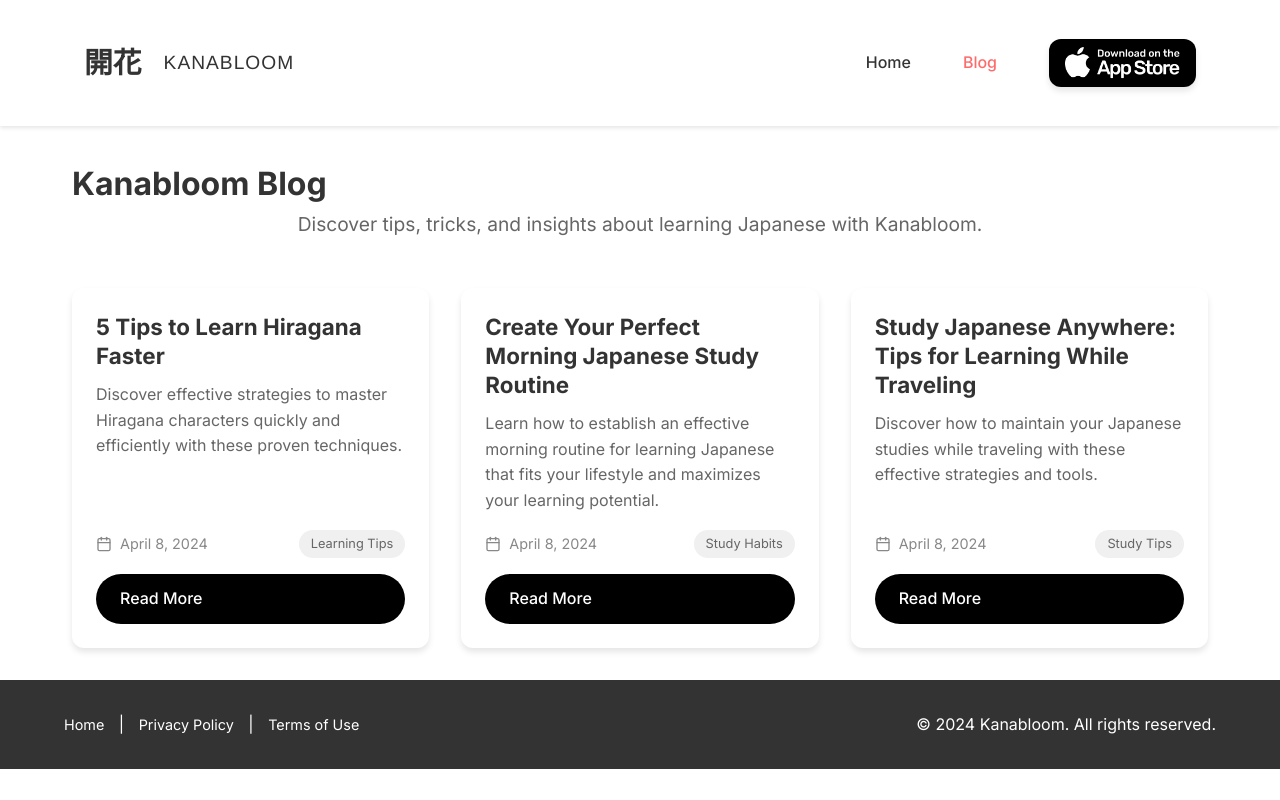
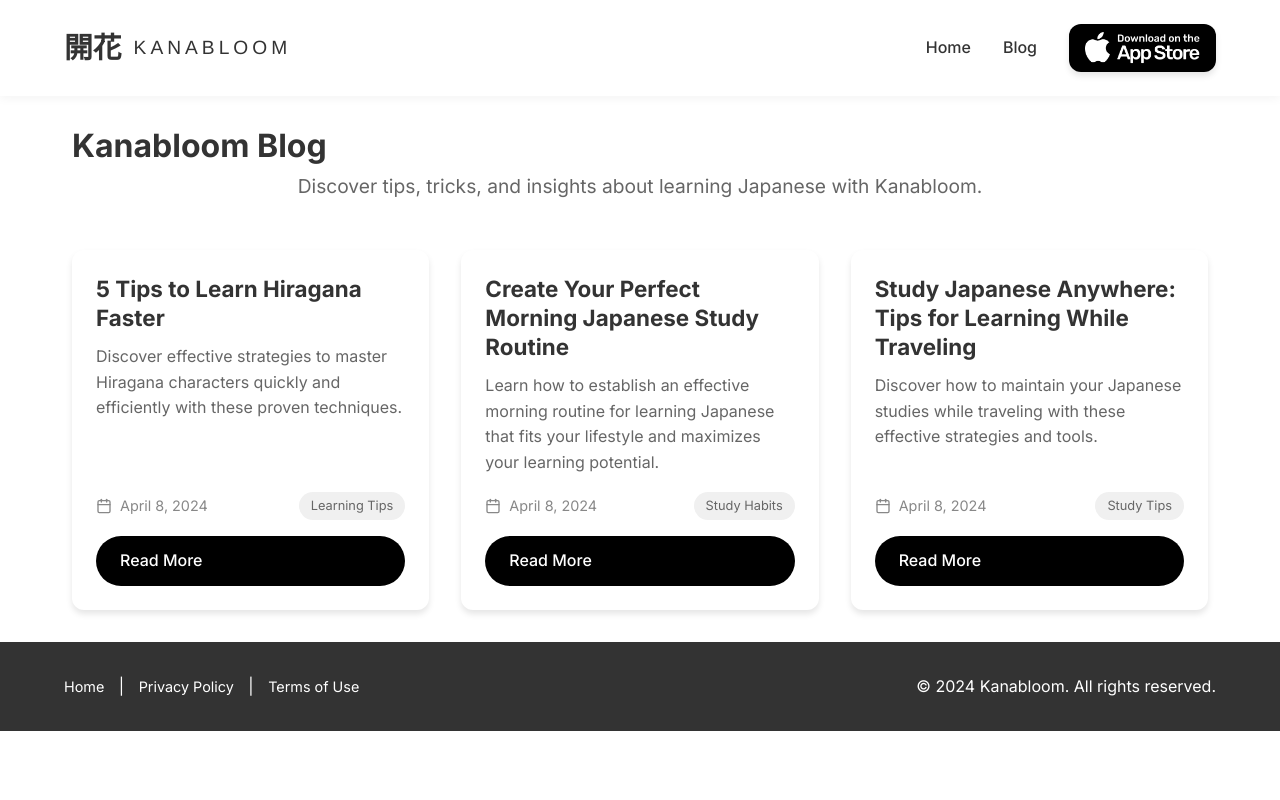
Before and after one commit to ugenedc/hiragana, a website: page blog/index.html in a window 1280 px wide. Drawn offline with Linux system fonts and the light colour scheme.

Commit message:
Refactor: Remove redundant global styles from blog.css

```diff
--- a/blog/blog.css
+++ b/blog/blog.css
@@ -1,81 +1,18 @@
 /* Blog Styles */
 body {
-    margin: 0;
-    padding: 0;
-    font-family: 'Inter', sans-serif;
-    line-height: 1.6;
+    /* Keep body styles if they are specific overrides for blog, otherwise remove */
+    /* Example: Maybe keep font-family if blog uses a different one */
+    /* For now, assume main styles.css handles body */
 }
 
-header {
-    background: white;
-    box-shadow: 0 2px 4px rgba(0, 0, 0, 0.1);
-    position: sticky;
-    top: 0;
-    z-index: 1000;
-}
-
-nav {
-    max-width: 1200px;
-    margin: 0 auto;
-    padding: 15px 20px;
-    display: flex;
-    justify-content: space-between;
-    align-items: center;
-}
-
-.logo {
-    display: flex;
-    align-items: center;
-}
-
-.logo a {
-    display: flex;
-    align-items: center;
-    text-decoration: none;
-    color: #333;
-    font-weight: 600;
-}
-
-.logo div {
-    font-size: 1.8rem;
-    margin-right: 10px;
-}
-
-.logo-text {
-    font-size: 1.2rem;
-    letter-spacing: 1px;
-}
-
-.nav-links {
-    display: flex;
-    align-items: center;
-    gap: 20px;
-}
-
-.nav-links a {
-    color: #333;
-    text-decoration: none;
-    font-weight: 500;
-    transition: color 0.3s ease;
-}
-
-.nav-links a:hover {
-    color: #ff6b6b;
-}
-
-.nav-links a.active {
-    color: #ff6b6b;
-}
-
-.app-store-button {
-    height: 40px;
-    width: auto;
-}
+/* Remove Header, Nav, Logo, Nav-links, app-store-button styles */
+/* These should be inherited from ../styles.css */
 
 .blog-container {
     max-width: 1200px;
     margin: 0 auto;
-    padding: 2rem;
+    padding: 2rem; /* Adjust top/bottom padding if header height changes */
+    padding-top: 120px; /* Add padding to account for fixed/sticky header */
 }
 
 .blog-intro {
```
